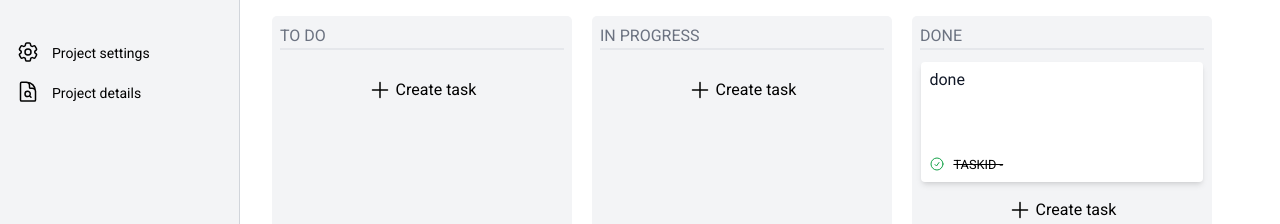
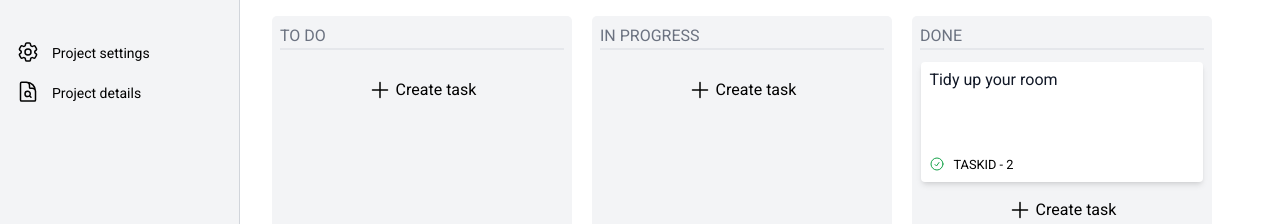
Before and after one commit to VitaliePlesco/Proplan, a React (Vite) app: page /projects/1 in a window 1280 px wide. Shown: the part 146-370 px from the top of the page. Built offline with nearby package versions, Linux system fonts and the light colour scheme; no server answers.

Commit message:
fixed not displaying taskSummary in TaskPreview

```diff
--- a/src/features/projects/Lane.jsx
+++ b/src/features/projects/Lane.jsx
@@ -11,7 +11,11 @@ function Lane({ laneId, status, tasks }) {
       <p className="mb-3 w-full border-b-2 text-gray-500 uppercase">{status}</p>
       <div className="flex flex-col gap-2">
         {tasks.map((task) => (
-          <TaskPreview key={task.id} taskId={task.id} title={task.status} />
+          <TaskPreview
+            key={task.id}
+            taskId={task.id}
+            taskSummary={task.title}
+          />
         ))}
       </div>
       {isActive ? (
--- a/src/features/projects/projectsSlice.jsx
+++ b/src/features/projects/projectsSlice.jsx
@@ -90,6 +90,9 @@ const projectsSlice = createSlice({
         });
       }
     },
+    todoUpdated(state, action) {
+      const { projectId, id, title } = action.payload;
+    },
   },
 });
 
--- a/src/features/tasks/TaskPreview.jsx
+++ b/src/features/tasks/TaskPreview.jsx
@@ -1,18 +1,18 @@
 import TaskSettingsMenu from "./TaskSettingsMenu";
 import { CheckCircleIcon } from "@heroicons/react/24/outline";
 
-function TaskPreview({ id, title }) {
+function TaskPreview({ taskId, taskSummary }) {
   // const { id, title } = task;
   // console.log(task);
   // console.log(id, title);
   return (
     <div className="flex flex-col  justify-between w-[99%] m-auto bg-white rounded p-2  gap-2 shadow-md  min-h-[120px] hover:bg-gray-200 group">
       <div className="flex justify-between items-start">
-        <p className="text-gray-900 text-md leading-5">{title}</p>
-        <TaskSettingsMenu taskId={id} />
+        <p className="text-gray-900 text-md leading-5">{taskSummary}</p>
+        <TaskSettingsMenu taskId={taskId} />
       </div>
-      <small className="flex items-center gap-2 line-through uppercase">
-        <CheckCircleIcon className="h-4 w-4 text-green-600" /> Taskid - {id}
+      <small className="flex items-center gap-2 uppercase">
+        <CheckCircleIcon className="h-4 w-4 text-green-600" /> Taskid - {taskId}
       </small>
     </div>
   );
--- a/src/features/tasks/TaskSettingsMenu.jsx
+++ b/src/features/tasks/TaskSettingsMenu.jsx
@@ -74,6 +74,7 @@ function TaskSettingsMenu({ taskId }) {
           >
             Delete
           </button>
+          {console.log("dropdown")}
         </div>
       ) : null}
       <dialog ref={dialogRef}>
--- a/src/features/tasks/editTask/Summary/TaskSummary.jsx
+++ b/src/features/tasks/editTask/Summary/TaskSummary.jsx
@@ -3,16 +3,16 @@ import { useParams } from "react-router-dom";
 import { useSelector } from "react-redux";
 
 function TaskSummary({ id, title }) {
-  // const { projectId } = useParams();
-  // const project = useSelector((state) =>
-  //   state.projects.find((project) => project.id == projectId)
-  // );
+  const { projectId } = useParams();
+  const project = useSelector((state) =>
+    state.projects.find((project) => project.id == projectId)
+  );
 
   // const task = project.todos.find((task) => task.id === taskId);
   // const { id, title } = todo;
 
   // console.log(title, id, "tasksummary");
-  console.log(id, title);
+  console.log(project);
 
   const [summary, setSummary] = useState(title);
   const [isEditMode, setIsEditMode] = useState(false);
```
